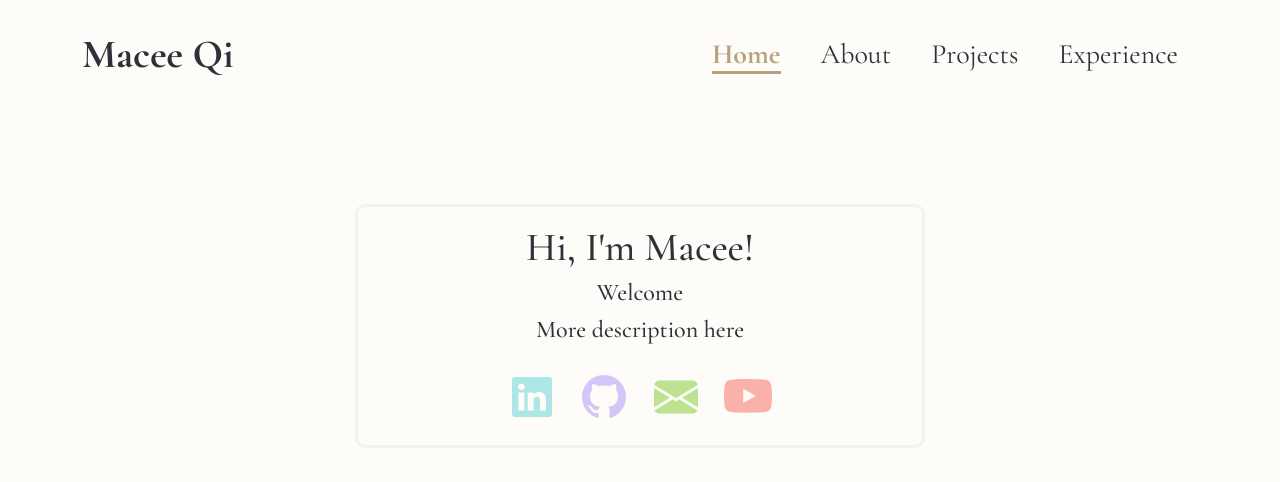
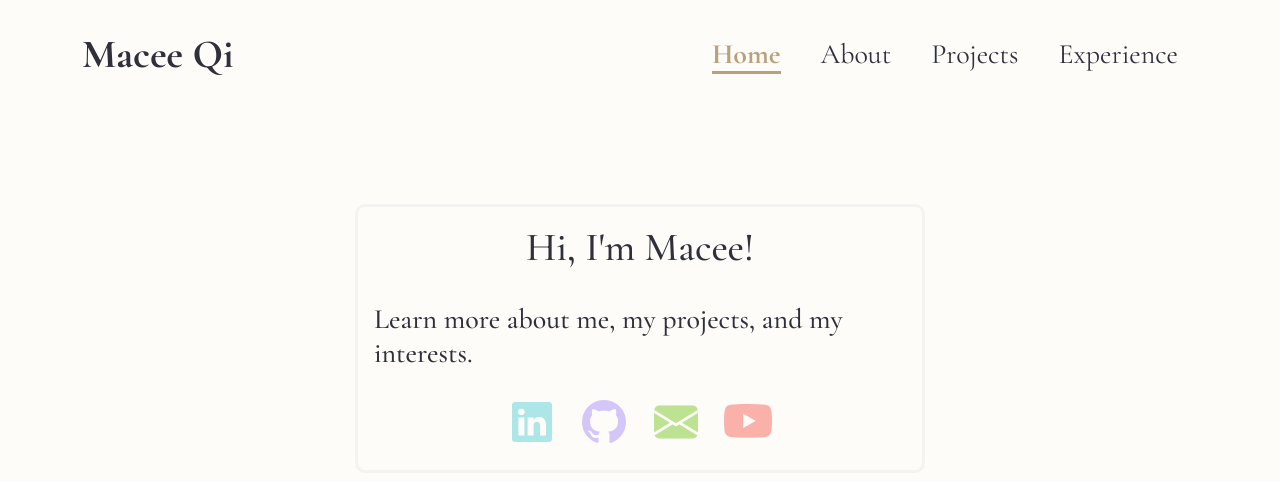
Before and after one commit to MaceeQi/MaceeQi.github.io, a React (Create React App) app: page /#/ in a window 1280 px wide. Shown: the top 482 px of the page. Built offline with nearby package versions, Linux system fonts and the light colour scheme.

Commit message:
update intro

```diff
--- a/src/components/home/index.js
+++ b/src/components/home/index.js
@@ -16,16 +16,15 @@ const HomeComponent = () => {
                         <h1>
                             Hi, I'm Macee!
                         </h1>
-                        <h4>
-                            Welcome
-                        </h4>
-                        <h4>
-                            More description here
-                        </h4>
+                        <br/>
+                        <h3>
+                            Learn more about me, my projects, and my interests.
+                        </h3>
                     </div>
 
                     {/* Social media icons/links */}
-                    <div id="social-icons" className="d-flex justify-content-center fs-1">
+                    <div id="social-icons"
+                         className="d-flex justify-content-center fs-1">
                         {/* LinkedIn */}
                         <a href="https://www.linkedin.com/in/macee-qi/"
                            className="mq-fg-default p-3 mq-blue">
```
